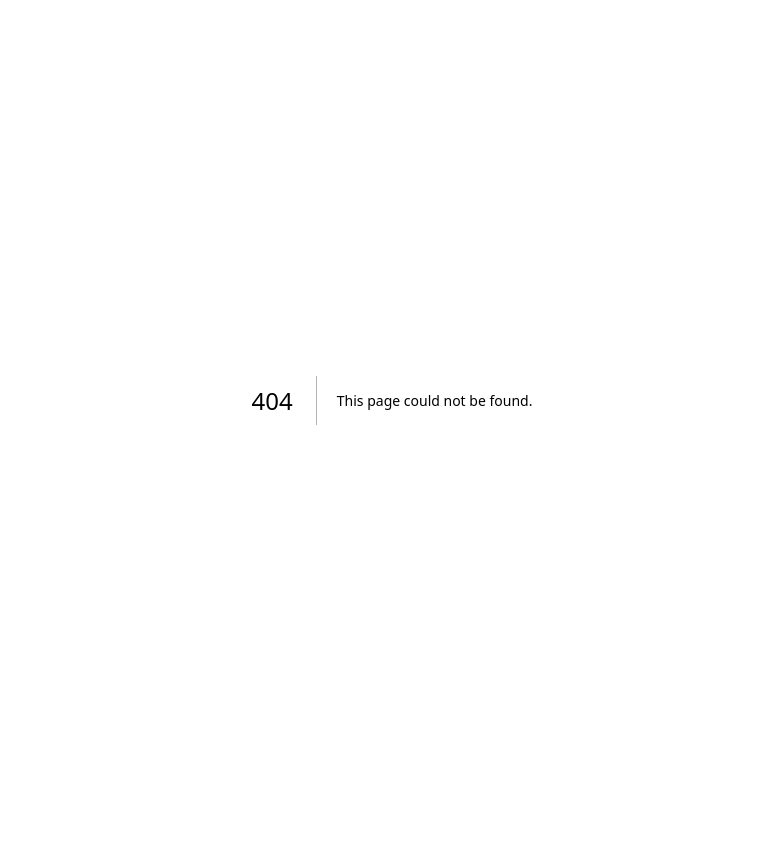
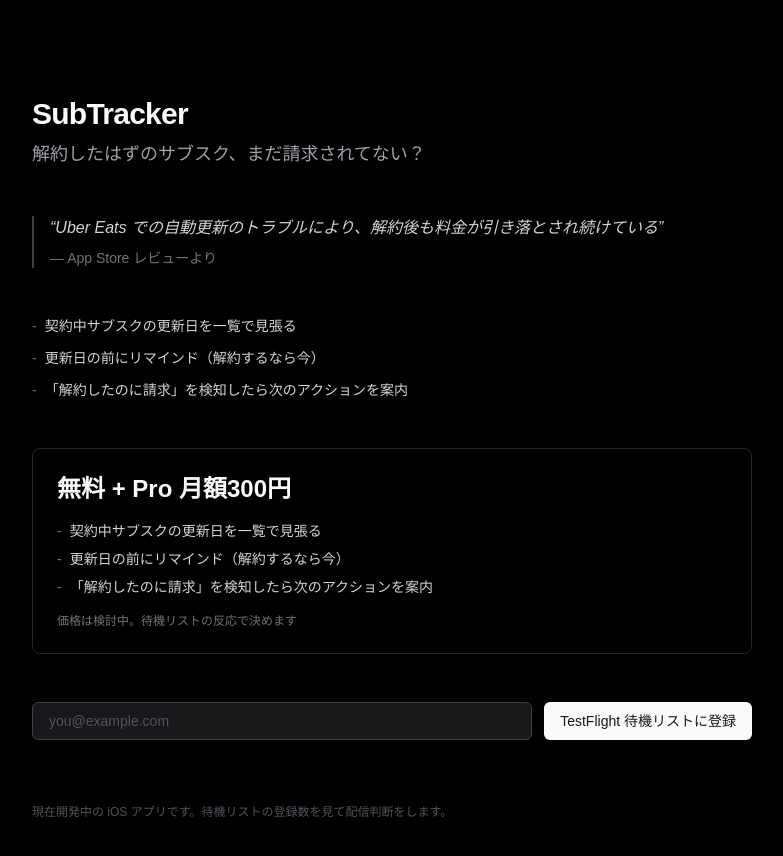
Before and after one commit to kaionn/signal-lab, a Next.js app: page /p/subtracker in a window 1280 px wide. Before the commit this address had no page. Shown: the top 856 px of the page, without its empty margins (248-1031 px from the left). Before the commit the page ends 800 px from the top, so only its background shows below. Built offline with nearby package versions, Linux system fonts and the light colour scheme.

Commit message:
Probe B「subtracker」を追加（Uber Eats 解約後請求ペインの LP + TestFlight 待機リスト）

```diff
--- /dev/null
+++ b/app/p/subtracker/page.tsx
@@ -0,0 +1,62 @@
+import type { Metadata } from "next";
+import { Hero, PainQuote, PriceCard, WaitlistForm } from "@/components/probe";
+
+export const metadata: Metadata = {
+  title: "SubTracker — サブスクの解約し忘れ・解約後請求を見張る",
+  description:
+    "サブスクの更新日を一覧で見張り、解約したのに請求が続いていないかを検知する iOS アプリ。TestFlight 待機リスト受付中。",
+};
+
+const FEATURES = [
+  "契約中サブスクの更新日を一覧で見張る",
+  "更新日の前にリマインド（解約するなら今）",
+  "「解約したのに請求」を検知したら次のアクションを案内",
+];
+
+export default function SubTrackerPage() {
+  return (
+    <div className="flex flex-1 flex-col bg-black text-zinc-50">
+      <main className="mx-auto flex w-full max-w-3xl flex-1 flex-col px-6 py-24">
+        <Hero
+          title="SubTracker"
+          tagline="解約したはずのサブスク、まだ請求されてない？"
+        />
+
+        <div className="mb-12">
+          <PainQuote
+            quote="Uber Eats での自動更新のトラブルにより、解約後も料金が引き落とされ続けている"
+            sourceLabel="App Store レビューより"
+            sourceUrl="https://apps.apple.com/app/id1058959277"
+          />
+        </div>
+
+        <ul className="mb-12 flex flex-col gap-3 text-sm text-zinc-300">
+          {FEATURES.map((feature) => (
+            <li key={feature} className="flex gap-2">
+              <span className="text-zinc-500">-</span>
+              <span>{feature}</span>
+            </li>
+          ))}
+        </ul>
+
+        <div className="mb-12">
+          <PriceCard
+            priceLabel="無料 + Pro 月額300円"
+            features={FEATURES}
+            note="価格は検討中。待機リストの反応で決めます"
+          />
+        </div>
+
+        <WaitlistForm
+          slug="subtracker"
+          ctaLabel="TestFlight 待機リストに登録"
+          successMessage="登録完了。TestFlight 配信開始時に招待メールを送ります"
+        />
+
+        <p className="mt-16 text-xs text-zinc-600">
+          現在開発中の iOS アプリです。待機リストの登録数を見て配信判断をします。
+        </p>
+      </main>
+    </div>
+  );
+}
--- /dev/null
+++ b/experiments/subtracker/meta.yaml
@@ -0,0 +1,14 @@
+slug: subtracker
+title: SubTracker
+tagline: サブスクの「解約したのに請求」を見張る iOS アプリ
+probe_type: B
+status: live
+created: 2026-07-05
+pain_source:
+  repo: kaionn/pain-collector
+  issue: 104
+  source_url: https://apps.apple.com/app/id1058959277
+price_hypothesis: "無料 + Pro 月額300円"
+cta: waitlist
+distribution: []
+verdict_log: []
```
